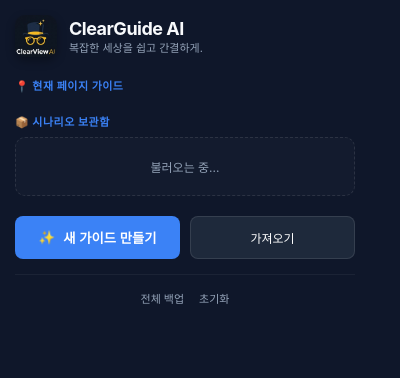
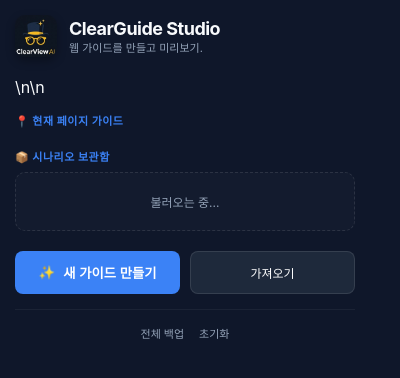
Before and after one commit to FlashGTA/clearguide, a browser extension: page public/popup.html in a window 400 px wide. Drawn offline with Linux system fonts and the light colour scheme.

Commit message:
feat(ui): identify extension as ClearGuide Studio

```diff
--- a/public/popup.html
+++ b/public/popup.html
@@ -254,12 +254,12 @@
     <div class="header">
         <img src="icons/icon128.png" alt="Logo">
         <div>
-            <div class="title">ClearGuide AI</div>
-            <div class="subtitle">복잡한 세상을 쉽고 간결하게.</div>
+            <div class="title">ClearGuide Studio</div>
+            <div class="subtitle">웹 가이드를 만들고 미리보기.</div>
         </div>
     </div>
 
-    <!-- 현재 페이지 섹션 -->
+    <div id="status" role="status" aria-live="polite" style="display:none; margin-bottom:12px; padding:10px 12px; border-radius:8px; background:rgba(59,130,246,0.12); color:var(--text); font-size:12px;"></div>\n\n    <!-- 현재 페이지 섹션 -->
     <div id="current-section">
         <div class="section-title">📍 현재 페이지 가이드</div>
         <div id="current-list" class="workflow-group">
```
